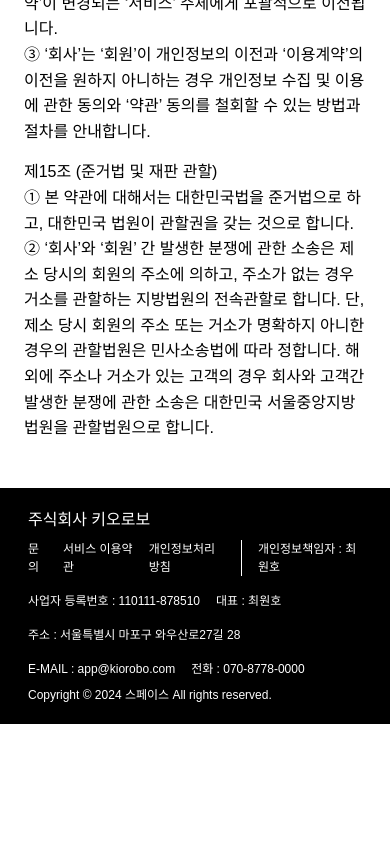
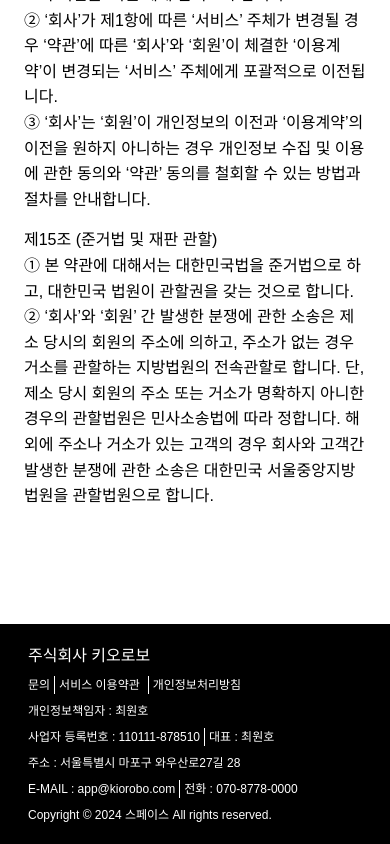
Before and after one commit to Unpackyourdream-Paprika/sface-main-home, a React (Vite) app: page /terms-of-service in a window 390 px wide. Shown: the part 5892-6736 px from the top of the page. Before the commit the page ends 6616 px from the top, so only its background shows below. Built offline with nearby package versions, Linux system fonts and the light colour scheme; a web font is replaced by a local one.

Commit message:
[Fix] css change

```diff
--- a/src/components/layout/LayoutFooter.css
+++ b/src/components/layout/LayoutFooter.css
@@ -92,7 +92,7 @@
   .layout-footer-inner {
     flex-direction: column;
     align-items: center;
-    gap: 16px;
+    gap: 8px;
     padding: 0 8px;
   }
 
@@ -114,6 +114,11 @@
   }
 
   .footer-section .footer-last-text {
+    font-size: 12px;
+  }
+
+  .footer-section .mobile-ceo {
+    margin-top: 8px;
     font-size: 12px;
   }
 }
@@ -141,12 +146,16 @@
   }
 
   .footer-section ul li:nth-child(2) {
-    border-left: none;
-    padding-left: 0px;
+    padding-left: 4px;
+    padding-right: 4px;
   }
 
   .footer-section ul li:nth-child(3) {
-    border-left: none;
-    padding-left: 0px;
+    padding-left: 4px;
+    padding-right: 4px;
+  }
+
+  .footer-section ul {
+    gap: 4px;
   }
 }
--- a/src/components/layout/LayoutFooter.tsx
+++ b/src/components/layout/LayoutFooter.tsx
@@ -1,7 +1,24 @@
+import { useEffect, useState } from "react";
 import "./LayoutFooter.css";
 import { Link } from "react-router-dom";
 
 export default function LayoutFooter() {
+  const [isMobile, setIsMobile] = useState(window.innerWidth < 768);
+  // 화면 크기 변경 감지
+  useEffect(() => {
+    const handleResize = () => {
+      setIsMobile(window.innerWidth < 768);
+    };
+
+    // 이벤트 리스너 등록
+    window.addEventListener("resize", handleResize);
+
+    // 컴포넌트 언마운트 시 이벤트 리스너 제거
+    return () => {
+      window.removeEventListener("resize", handleResize);
+    };
+  }, []);
+
   return (
     <footer className="layout-footer-section">
       <div className="layout-footer-inner">
@@ -9,15 +26,19 @@ export default function LayoutFooter() {
         <div className="footer-section">
           <h4>주식회사 키오로보</h4>
           <ul>
-            <li>문의</li>
+            <li>
+              <Link to="Contact">문의</Link>
+            </li>
             <li>
               <Link to="terms-of-service">서비스 이용약관</Link>
             </li>
             <li>
               <Link to="/about">개인정보처리방침</Link>
             </li>
-            <li>개인정보책임자 : 최원호</li>
+            {!isMobile && <li>개인정보책임자 : 최원호</li>}
           </ul>
+
+          {isMobile && <p className="mobile-ceo">개인정보책임자 : 최원호</p>}
         </div>
 
         <div className="footer-section">
--- a/src/components/layout/LayoutHeader.tsx
+++ b/src/components/layout/LayoutHeader.tsx
@@ -94,9 +94,9 @@ export default function LayoutHeader() {
       </h1>
 
       {/* 데스크톱 네비게이션 */}
-      <nav className={`layout-header-nav-warp desktop-nav `}>
+      {/* <nav className={`layout-header-nav-warp desktop-nav `}>
         {navigationLinks}
-      </nav>
+      </nav> */}
 
       {/* 모바일 메뉴 버튼 */}
       <button
--- a/src/components/page/About.css
+++ b/src/components/page/About.css
@@ -36,7 +36,7 @@ h4 {
 
 @media (max-width: 768px) {
   .about-container {
-    padding: 32px 24px;
+    padding: 100px 24px;
     font-family: Arial, sans-serif;
     line-height: 1.6;
   }
--- a/src/components/page/TermsOfService.css
+++ b/src/components/page/TermsOfService.css
@@ -4,7 +4,7 @@
   font-family: Arial, sans-serif;
   line-height: 1.6;
   background-color: #fff;
-  padding: 100px 24px;
+  padding: 120px 24px;
 }
 
 .terms-service-item {
@@ -26,7 +26,7 @@ h4 {
 
 @media (max-width: 768px) {
   .terms-service-container {
-    padding: 32px 24px;
+    padding: 100px 24px;
     font-family: Arial, sans-serif;
     line-height: 1.6;
   }
```
